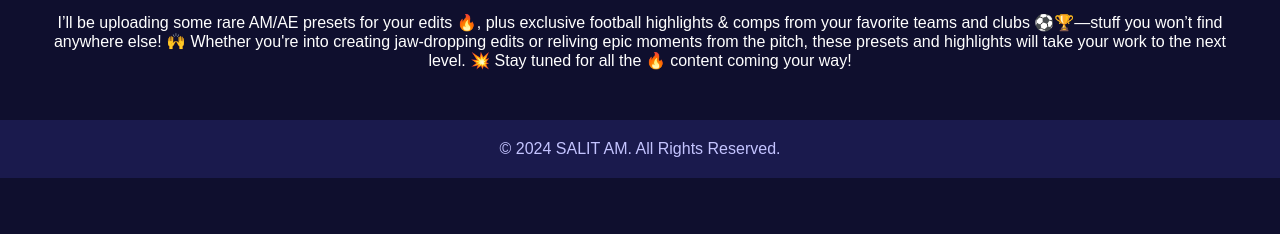
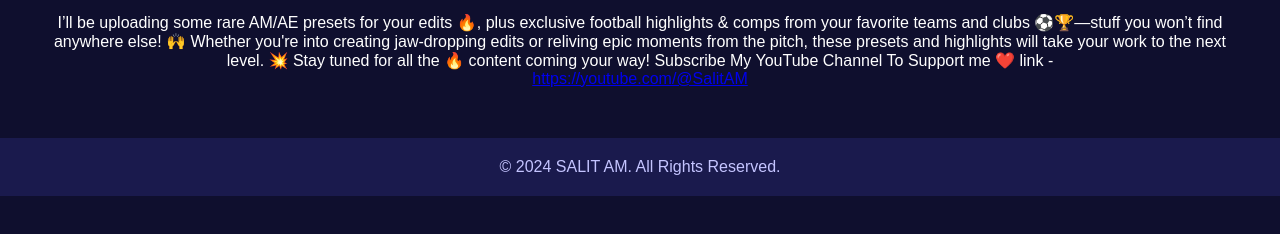
Before and after one commit to KillerPraths12/SalitAM, a plain HTML site: page about.html in a window 1280 px wide. Shown: the part 310-544 px from the top of the page. Drawn offline with Linux system fonts and the light colour scheme.

Commit message:
Update about.html

```diff
--- a/about.html
+++ b/about.html
@@ -41,6 +41,7 @@
           creating jaw-dropping edits or reliving epic moments from the pitch,
           these presets and highlights will take your work to the next level. 💥
           Stay tuned for all the 🔥 content coming your way!
+          Subscribe My YouTube Channel To Support me ❤️ link - <br><a href="https://youtube.com/@SalitAM" target="_blank">https://youtube.com/@SalitAM</a>
         </p>
       </section>
     </main>
```
